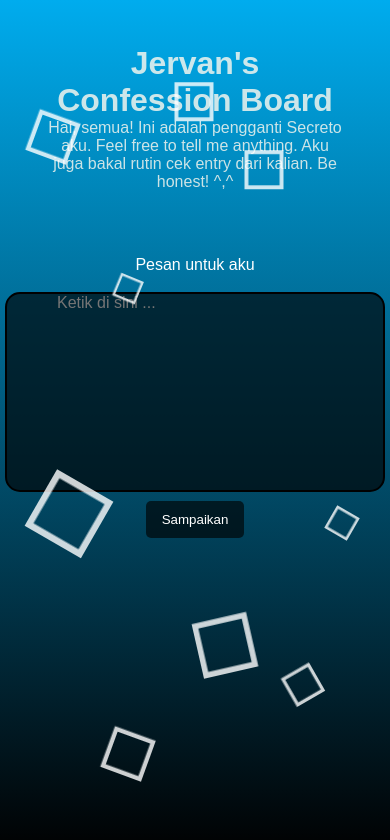
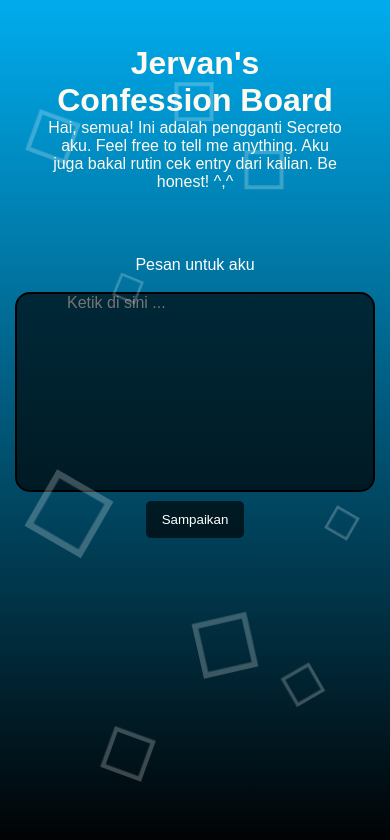
Before and after one commit to jeremyevann/Confession-Board, a plain HTML site: page index.html in a window 390 px wide. Drawn offline with nearby package versions, Linux system fonts and the light colour scheme.

Commit message:
fourth commit

```diff
--- a/index.html
+++ b/index.html
@@ -6,7 +6,7 @@
         <meta name="viewport" content="width=device-width, initial-scale=1">
         <meta http-equiv="X-UA-Compatible" content="IE=edge">
         <link rel="stylesheet" href="style.css">
-        <link rel="icon" type="image/jpg" href="favicon-32x32.png">
+        <link rel="icon" type="image/png" href="favicon-32x32.png">
         <script src="https://code.jquery.com/jquery-3.4.1.js" integrity="sha256-WpOohJOqMqqyKL9FccASB9O0KwACQJpFTUBLTYOVvVU=" crossorigin="anonymous">
         </script>
     </head>
--- a/style.css
+++ b/style.css
@@ -8,7 +8,7 @@
 .header {
     padding: 45px;
     text-align: center;
-    opacity: 0.8;
+    opacity: 1;
     color:floralwhite;
 }
 
@@ -54,6 +54,7 @@ form {
     font-size: 16px;
     color: white;
     background-color: rgba(0, 0, 0, 0.644);
+    z-index: 9;
 }
 
 .input textarea:focus, .input textarea:hover {
@@ -86,7 +87,7 @@ body {
     width: 60px;
     height: 60px;
     background-color: transparent;
-    border: 6px solid rgba(255, 255, 255, 0.8)
+    border: 6px solid rgba(255, 255, 255, 0.233)
 }
 
 .box div:nth-child(1) {
@@ -160,8 +161,8 @@ body {
     }
 }
 
-@media screen and (max-width: 600px) {
+@media screen and (max-width: 599px) {
     .input textarea {
-        width: 380px;
+        width: 360px;
     }
 }
```
